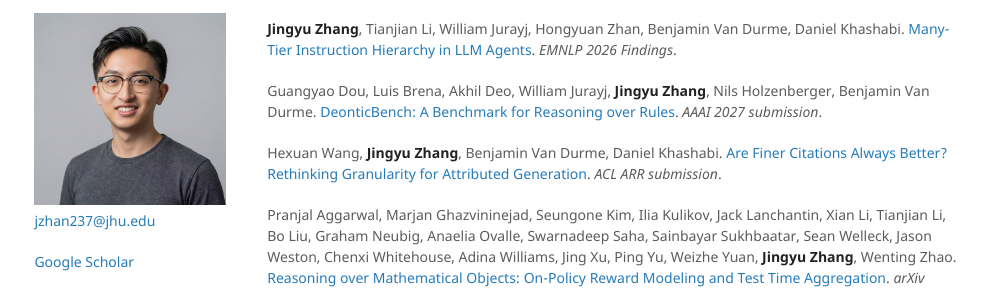
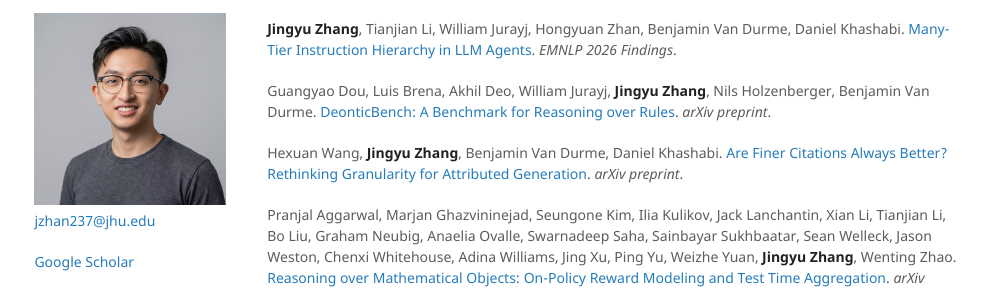
Before and after one commit to jackjyzhang/jackjyzhang.github.io, a Jekyll site: the page built from index.md, in a window 1280 px wide and 900 px high, scrolled down 3054 px. Shown: the part 158-449 px from the top of the window, without its empty margins (140-1136 px from the left). Built offline with Jekyll 4.4.1, drawn with Linux system fonts in a browser that asks for light colours; comment, search, counter and statistics services are not loaded.

Commit message:
update cv

```diff
--- a/index.md
+++ b/index.md
@@ -196,9 +196,9 @@ Alexander K. Saeri, Jess Graham, Michael Noetel, Peter Slattery, …, **Jingyu Z
 
 **Jingyu Zhang**, Tianjian Li, William Jurayj, Hongyuan Zhan, Benjamin Van Durme, Daniel Khashabi. [Many-Tier Instruction Hierarchy in LLM Agents](https://arxiv.org/abs/2604.09443). *EMNLP 2026 Findings*.
 
-Guangyao Dou, Luis Brena, Akhil Deo, William Jurayj, **Jingyu Zhang**, Nils Holzenberger, Benjamin Van Durme. [DeonticBench: A Benchmark for Reasoning over Rules](https://arxiv.org/abs/2604.04443). *AAAI 2027 submission*.
+Guangyao Dou, Luis Brena, Akhil Deo, William Jurayj, **Jingyu Zhang**, Nils Holzenberger, Benjamin Van Durme. [DeonticBench: A Benchmark for Reasoning over Rules](https://arxiv.org/abs/2604.04443). *arXiv preprint*.
 
-Hexuan Wang, **Jingyu Zhang**, Benjamin Van Durme, Daniel Khashabi. [Are Finer Citations Always Better? Rethinking Granularity for Attributed Generation](https://arxiv.org/abs/2604.01432). *ACL ARR submission*.
+Hexuan Wang, **Jingyu Zhang**, Benjamin Van Durme, Daniel Khashabi. [Are Finer Citations Always Better? Rethinking Granularity for Attributed Generation](https://arxiv.org/abs/2604.01432). *arXiv preprint*.
 
 Pranjal Aggarwal, Marjan Ghazvininejad, Seungone Kim, Ilia Kulikov, Jack Lanchantin, Xian Li, Tianjian Li, Bo Liu, Graham Neubig, Anaelia Ovalle, Swarnadeep Saha, Sainbayar Sukhbaatar, Sean Welleck, Jason Weston, Chenxi Whitehouse, Adina Williams, Jing Xu, Ping Yu, Weizhe Yuan, **Jingyu Zhang**, Wenting Zhao. [Reasoning over Mathematical Objects: On-Policy Reward Modeling and Test Time Aggregation](https://arxiv.org/abs/2603.18886). *arXiv preprint*.
 
```
Also changed, not shown: 1 other file.
